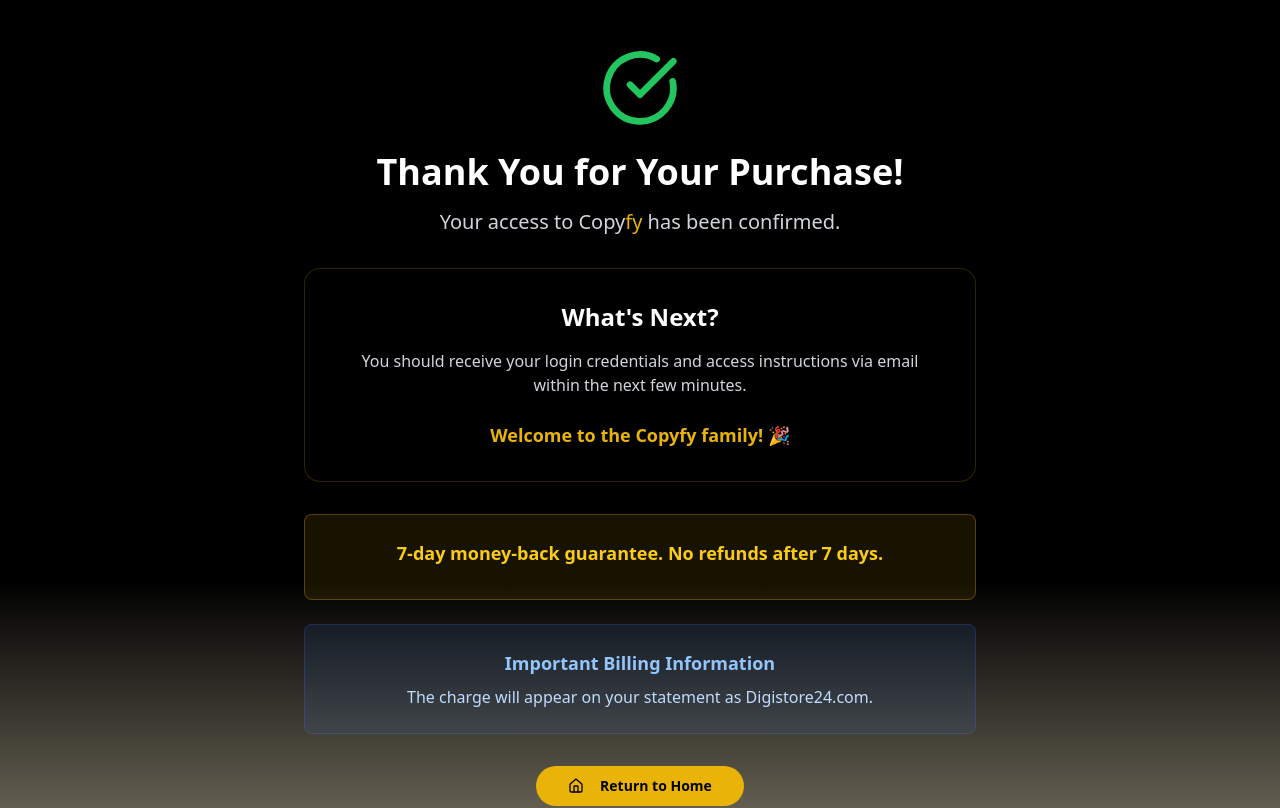
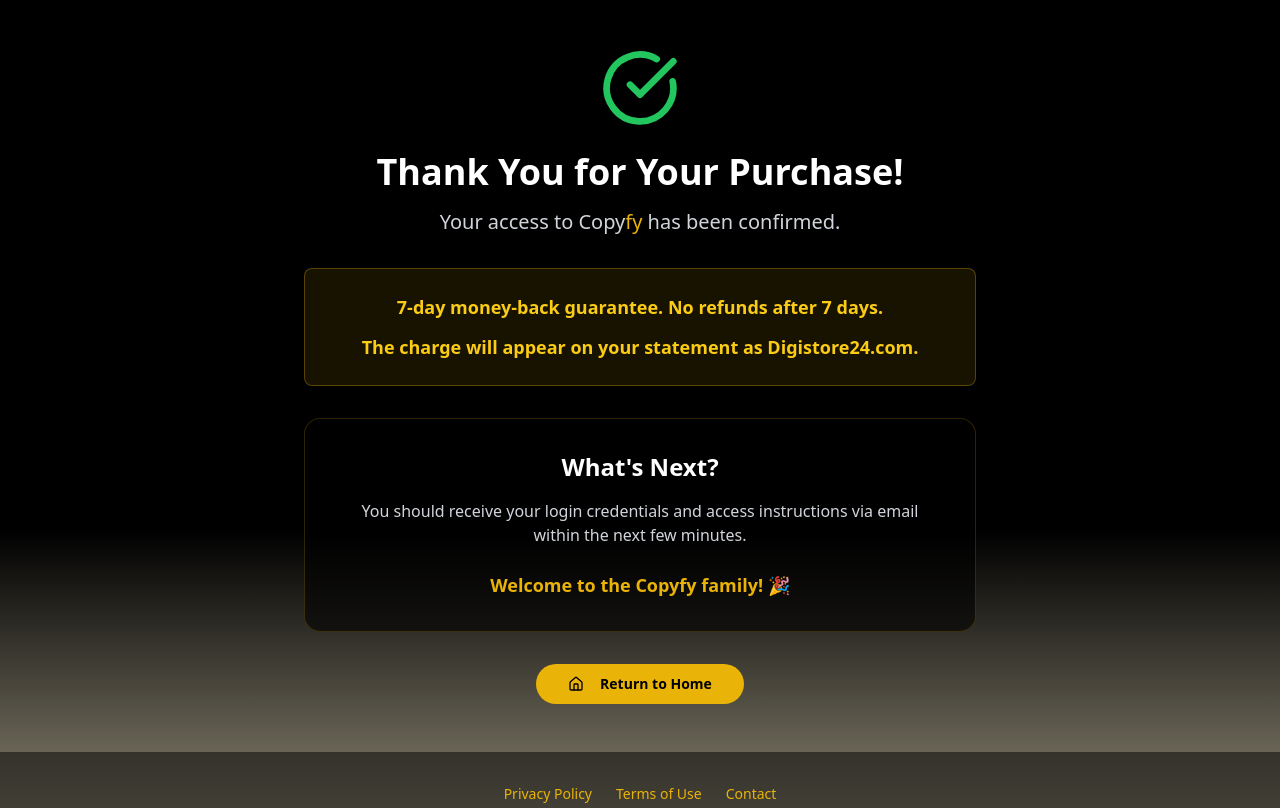
Before and after one commit to copyfy-app/copyfy-global-ads, a React (Vite) app: page /thank-you.html in a window 1280 px wide. Shown: the top 808 px of the page. Built offline with nearby package versions, Linux system fonts and the light colour scheme.

Commit message:
Refactor: Improve Thank-You page visibility
Move Digistore24 statement and 7-day guarantee to the top of the Thank-You page, consolidating them into a single, prominent, centralized, bolded section with a yellow/gold background.

```diff
--- a/src/pages/ThankYou.tsx
+++ b/src/pages/ThankYou.tsx
@@ -16,6 +16,15 @@ const ThankYou = () => {
             </p>
           </div>
 
+          <div className="bg-yellow-500/10 border border-yellow-500/30 rounded-lg p-6 mb-8 text-center">
+            <p className="text-yellow-400 text-lg font-bold mb-3">
+              7-day money-back guarantee. No refunds after 7 days.
+            </p>
+            <p className="text-yellow-400 text-lg font-bold">
+              The charge will appear on your statement as Digistore24.com.
+            </p>
+          </div>
+
           <div className="bg-black/60 backdrop-blur-sm rounded-2xl p-8 border border-yellow-500/20 mb-8">
             <h2 className="text-2xl font-bold mb-4">What's Next?</h2>
             <p className="text-gray-300 mb-6">
@@ -26,18 +35,6 @@ const ThankYou = () => {
             </p>
           </div>
 
-          <div className="bg-yellow-500/10 border border-yellow-500/30 rounded-lg p-6 mb-6 text-center">
-            <p className="text-yellow-400 text-lg font-bold mb-2">
-              7-day money-back guarantee. No refunds after 7 days.
-            </p>
-          </div>
-
-          <div className="bg-blue-500/10 border border-blue-500/20 rounded-lg p-6 mb-8">
-            <h3 className="text-lg font-semibold mb-2 text-blue-300">Important Billing Information</h3>
-            <p className="text-blue-200 font-medium">
-              The charge will appear on your statement as Digistore24.com.
-            </p>
-          </div>
 
           <Link to="/">
             <Button className="bg-yellow-500 hover:bg-yellow-600 text-black font-bold px-8 py-4 rounded-full">
```
